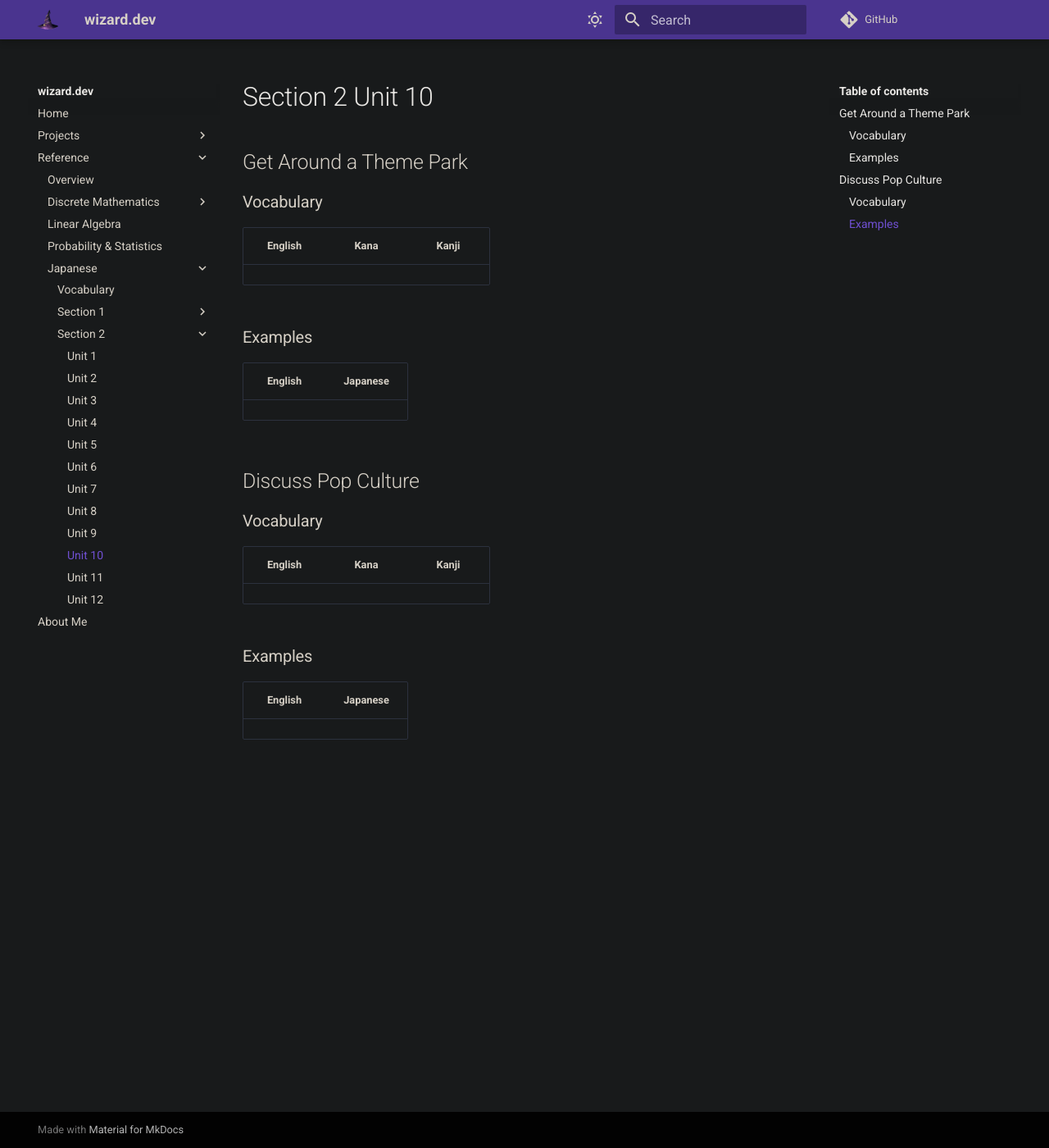
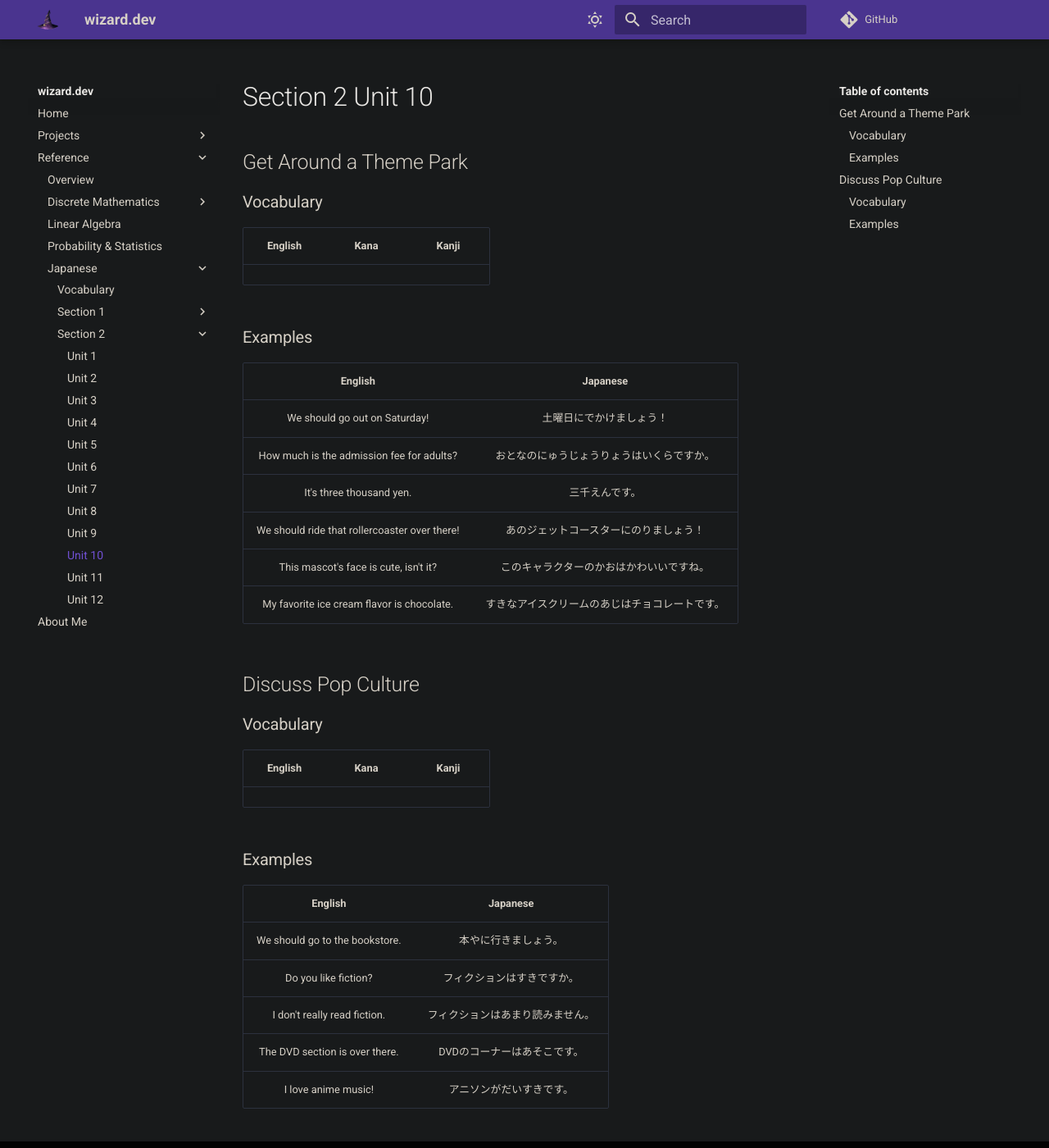
Before and after one commit to zkWildfire/wizard.dev, an MkDocs documentation site: the page built from docs/reference/japanese/section-2/unit-10.md, in a window 1280 px wide and 1400 px high. Shown: the whole window at 82% size. Built offline with MkDocs 1.6.1 and Material for MkDocs 9.7.7, drawn with Linux system fonts in a browser that asks for light colours; comment, search, counter and statistics services are not loaded.

Commit message:
Add examples for section 2 unit 10.

```diff
--- a/docs/reference/japanese/section-2/unit-10.md
+++ b/docs/reference/japanese/section-2/unit-10.md
@@ -8,6 +8,12 @@
 ### Examples
 | English | Japanese |
 |:-------:|:--------:|
+| We should go out on Saturday! | 土曜日にでかけましょう！ |
+| How much is the admission fee for adults? | おとなのにゅうじょうりょうはいくらですか。 |
+| It's three thousand yen. | 三千えんです。 |
+| We should ride that rollercoaster over there! | あのジェットコースターにのりましょう！ |
+| This mascot's face is cute, isn't it? | このキャラクターのかおはかわいいですね。 |
+| My favorite ice cream flavor is chocolate. | すきなアイスクリームのあじはチョコレートです。 |
 
 ## Discuss Pop Culture
 ### Vocabulary
@@ -18,3 +24,8 @@
 ### Examples
 | English | Japanese |
 |:-------:|:--------:|
+| We should go to the bookstore. | 本やに行きましょう。 |
+| Do you like fiction? | フィクションはすきですか。 |
+| I don't really read fiction. | フィクションはあまり読みません。 |
+| The DVD section is over there. | DVDのコーナーはあそこです。 |
+| I love anime music! | アニソンがだいすきです。 |
```
